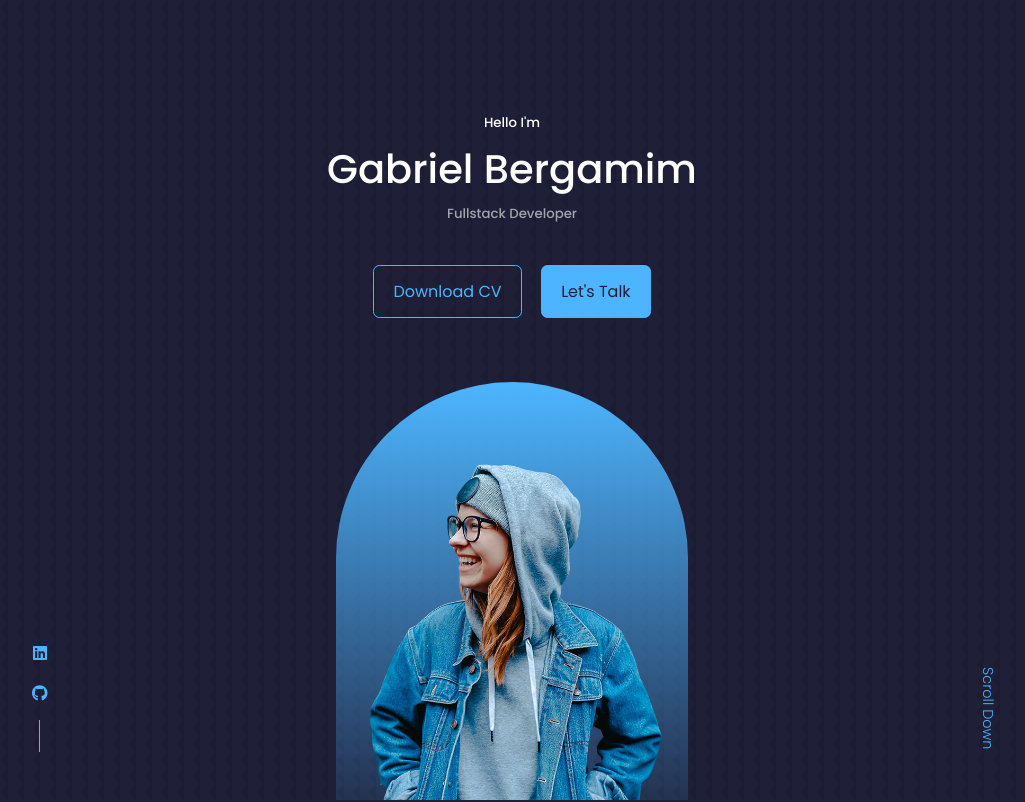
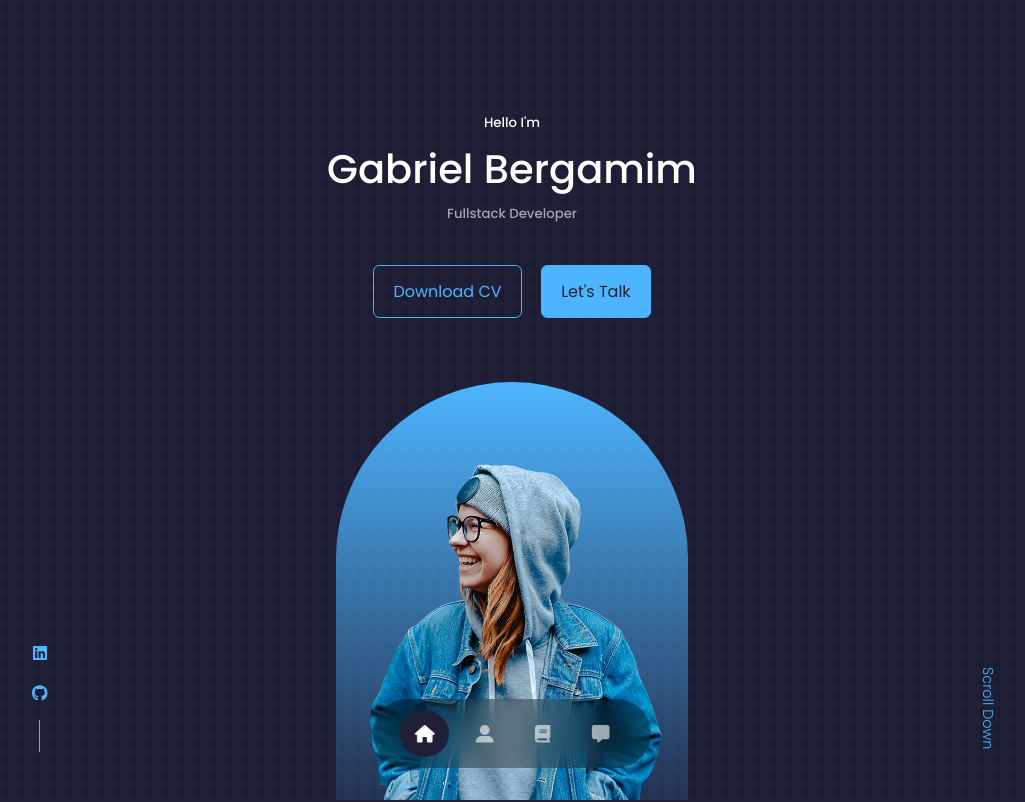
Before and after one commit to GabrielBergamim/about-me, a React (Vite) app: page / in a window 1280 px wide. Shown: the top 802 px of the page, without its empty margins (128-1153 px from the left). Built offline with nearby package versions, Linux system fonts and the light colour scheme.

Commit message:
add style nav component

```diff
--- a/src/components/About/index.tsx
+++ b/src/components/About/index.tsx
@@ -1,6 +1,6 @@
 
 export function About() {
   return (
-    <></>
+    <section id="about">About</section>
   );
 }
--- a/src/components/Contact/index.tsx
+++ b/src/components/Contact/index.tsx
@@ -1,6 +1,6 @@
 
 export function Contact() {
   return (
-    <></>
+    <section id="contact">Contact</section>
   );
 }
--- a/src/components/Experience/index.tsx
+++ b/src/components/Experience/index.tsx
@@ -1,6 +1,6 @@
 
 export function Experience() {
   return (
-    <></>
+    <section id="experience">Experience</section>
   );
 }
--- a/src/components/Footer/index.tsx
+++ b/src/components/Footer/index.tsx
@@ -1,6 +1,6 @@
 
 export function Footer() {
   return (
-    <></>
+    <footer></footer>
   );
 }
--- a/src/components/Nav/index.tsx
+++ b/src/components/Nav/index.tsx
@@ -1,6 +1,30 @@
+import { faBook, faHomeAlt, faMessage, faUserAlt } from '@fortawesome/free-solid-svg-icons';
+import { FontAwesomeIcon } from '@fortawesome/react-fontawesome';
+import { useState } from 'react';
+import style from './style.module.scss';
+
 
 export function Nav() {
+  const [activeNav, setActiveNav] = useState<string>('#');
+
+  const handleOnclick = (link: string) => {
+    setActiveNav(link);
+  }
+
   return (
-    <></>
+    <nav>
+      <a href="#" onClick={() => handleOnclick('#')} className={activeNav === '#' ? style.active : ''}>
+        <FontAwesomeIcon icon={faHomeAlt} />
+      </a>
+      <a href="#about" onClick={() => handleOnclick('#about')} className={activeNav === '#about' ? style.active : ''}>
+        <FontAwesomeIcon icon={faUserAlt} />
+      </a>
+      <a href="#experience" onClick={() => handleOnclick('#experience')} className={activeNav === '#experience' ? style.active : ''}>
+        <FontAwesomeIcon icon={faBook} />
+      </a>
+      <a href="#contact" onClick={() => handleOnclick('#contact')} className={activeNav === '#contact' ? style.active : ''}>
+        <FontAwesomeIcon icon={faMessage} />
+      </a>
+    </nav>
   );
 }
--- a/src/components/Nav/style.module.scss
+++ b/src/components/Nav/style.module.scss
@@ -0,0 +1,33 @@
+nav {
+  background-color: rgba(0, 0, 0, 0.3);
+  width: max-content;
+  display: block;
+  padding: 0.7rem 1.7rem;
+  z-index: 2;
+  position: fixed;
+  left: 50%;
+  transform: translateX(-50%);
+  bottom: 2rem;
+  display: flex;
+  gap: 0.8rem;
+  border-radius: 3rem;
+  backdrop-filter: blur(15px);
+
+  a {
+    background: transparent;
+    padding: 0.9rem;
+    border-radius: 50%;
+    display: flex;
+    color: var(--color-light);
+    font-size: 1.1rem;
+
+    &.active {
+      background: var(--color-bg);
+      color: var(--color-white);
+    }
+  }
+
+  a:hover {
+    background: rgba(0, 0, 0, 0.3);
+  }
+}
--- a/src/components/Portifolio/index.tsx
+++ b/src/components/Portifolio/index.tsx
@@ -1,6 +1,6 @@
 
 export function Portifolio() {
   return (
-    <></>
+    <section id="portifolio">Portifolio</section>
   );
 }
--- a/src/components/Testimonials/index.tsx
+++ b/src/components/Testimonials/index.tsx
@@ -1,6 +1,6 @@
 
 export function Testimonials() {
   return (
-    <></>
+    <section id="testimonials">Testimonials</section>
   );
 }
```
